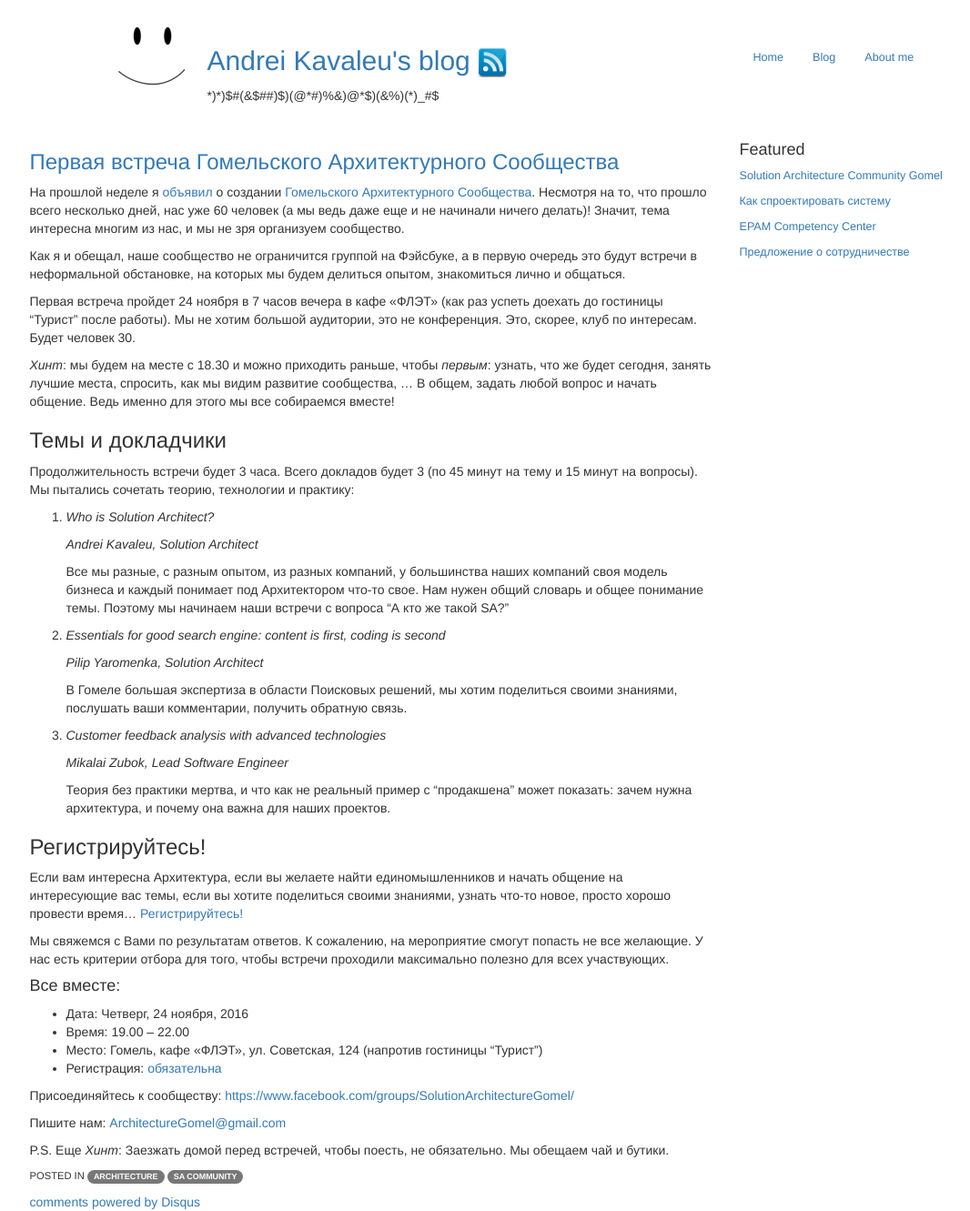
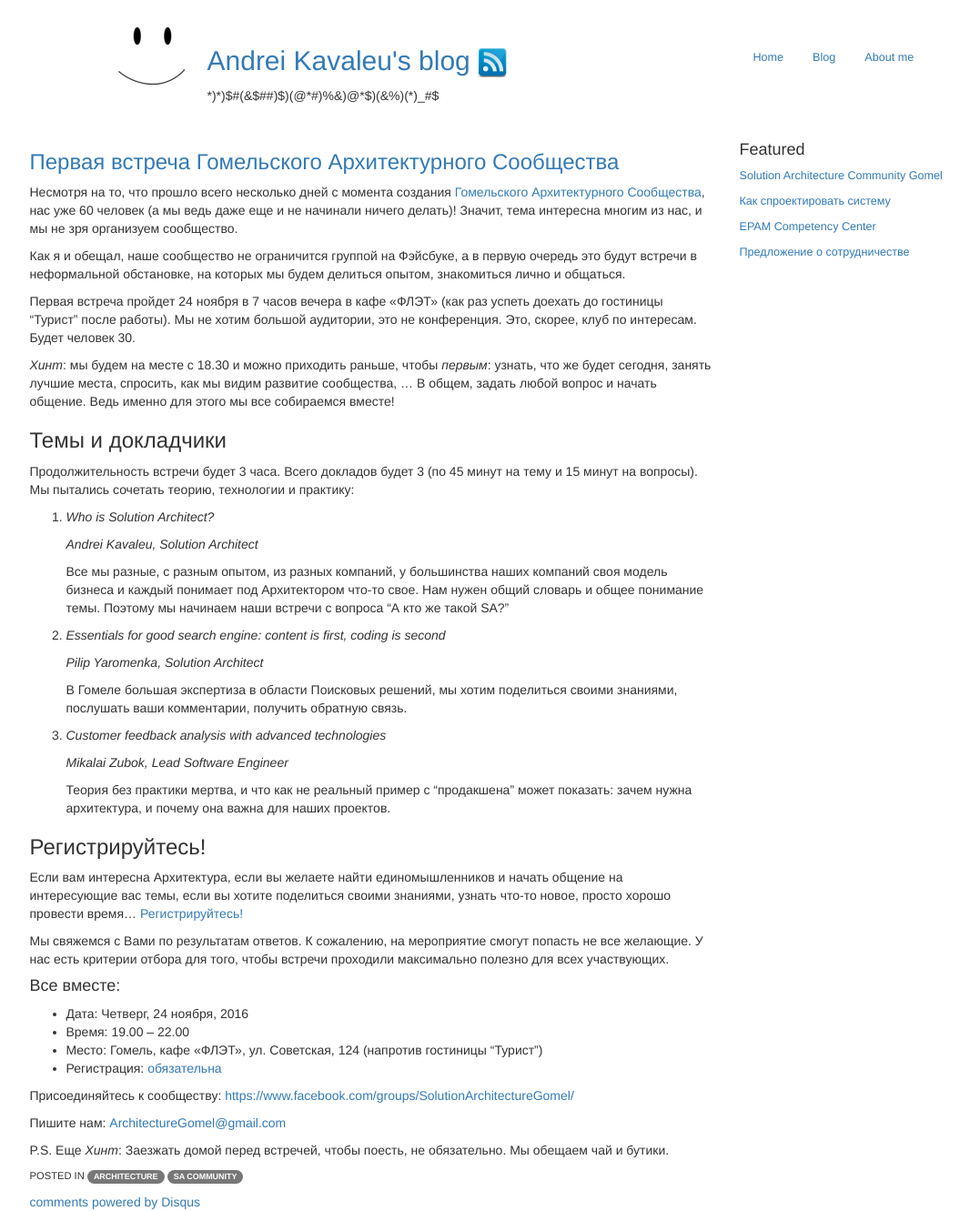
Before and after one commit to akava/akava.github.io, a Jekyll site: the page built from _posts/2015-11-16-SA-Community-Meetup-1.md, in a window 1280 px wide. Shown: the whole page at 91% size, without its empty margins (135-1201 px from the left). Built offline with Jekyll 4.4.1, drawn with Linux system fonts in a browser that asks for light colours; nearby versions of some CDN libraries; comment, search, counter and statistics services are not loaded.

Commit message:
2015-11-16-SA-Community-Meetup-1 rephrase

```diff
--- a/_posts/2015-11-16-SA-Community-Meetup-1.md
+++ b/_posts/2015-11-16-SA-Community-Meetup-1.md
@@ -11,7 +11,7 @@ tags:
   slug: sa-community
 ---
 
-На прошлой неделе я [объявил](http://kavaleu.ru/blog/35-solution-architecture-community-gomel/) о создании [Гомельского Архитектурного Сообщества](https://www.facebook.com/groups/SolutionArchitectureGomel/). Несмотря на то, что прошло всего несколько дней, нас уже 60 человек (а мы ведь даже еще и не начинали ничего делать)! Значит, тема интересна многим из нас, и мы не зря организуем сообщество.
+Несмотря на то, что прошло всего несколько дней с момента создания [Гомельского Архитектурного Сообщества](https://www.facebook.com/groups/SolutionArchitectureGomel/), нас уже 60 человек (а мы ведь даже еще и не начинали ничего делать)! Значит, тема интересна многим из нас, и мы не зря организуем сообщество.
 
 Как я и обещал, наше сообщество не ограничится группой на Фэйсбуке, а в первую очередь это будут встречи в неформальной обстановке, на которых мы будем делиться опытом, знакомиться лично и общаться.
 
```
